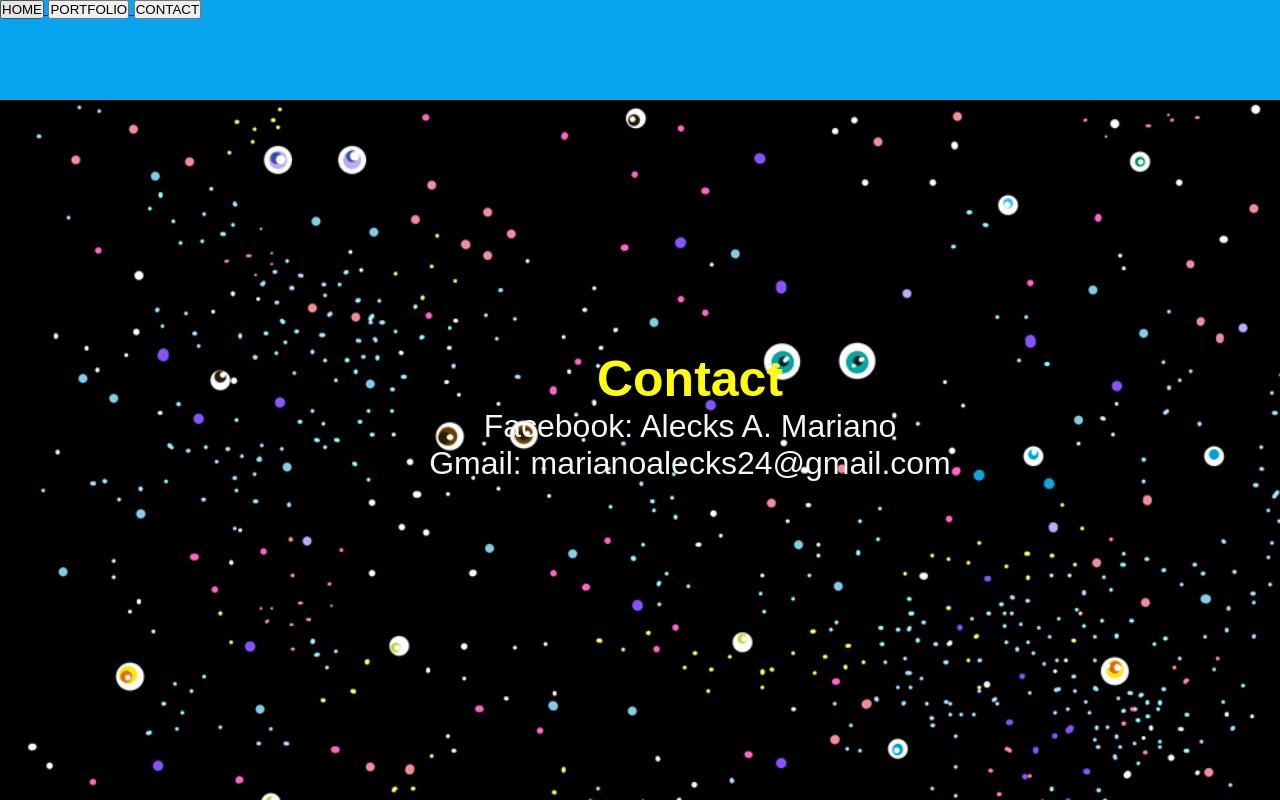
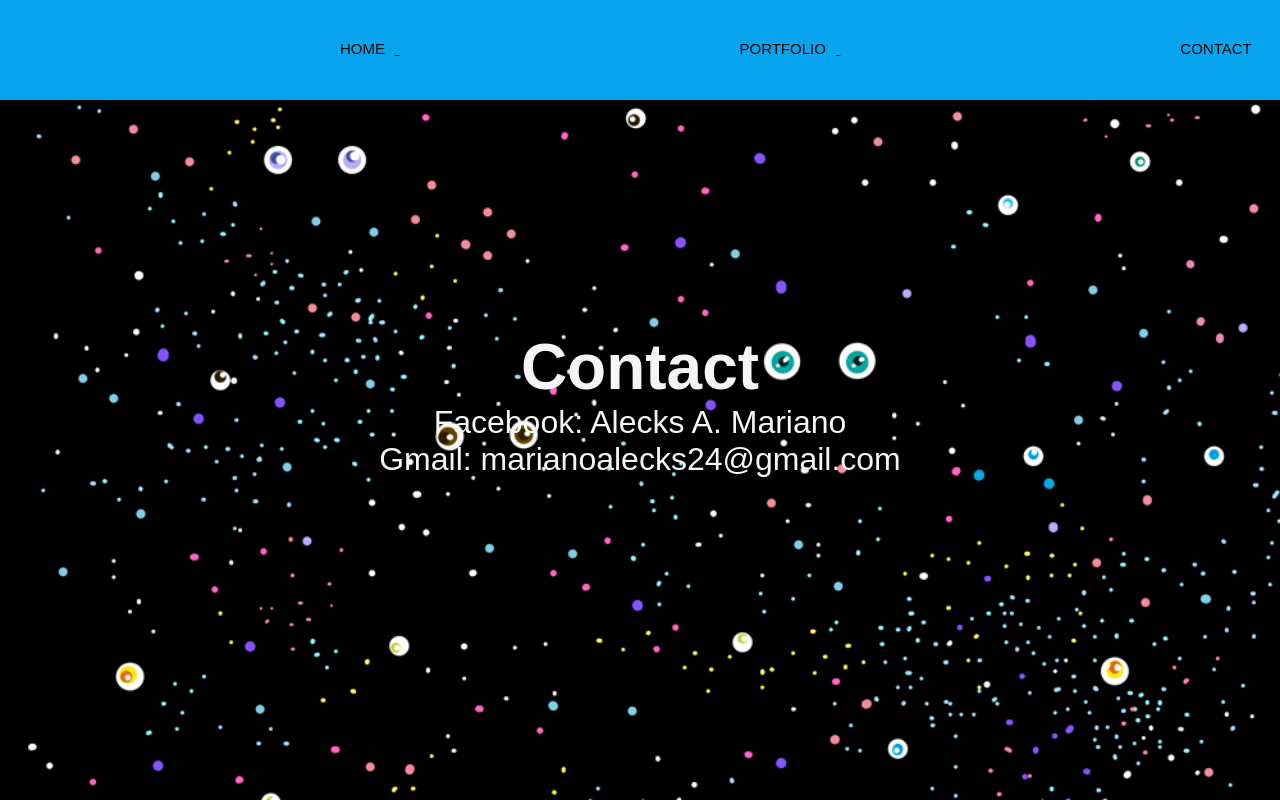
Before and after one commit to mariano112403/marianoalecks, a plain HTML site: page contact.html in a window 1280 px wide. Shown: the top 800 px of the page. Drawn offline with Linux system fonts and the light colour scheme.

Commit message:
Update contact.css

```diff
--- a/contact.css
+++ b/contact.css
@@ -54,7 +54,7 @@ nav{
    height: 100px;
    width: 1570px;
 }
-.tite {
+.txt69 {
     padding-top: 10px;
     padding-left: 10px;
     padding-right: 10px;
@@ -66,26 +66,18 @@ nav{
     border-style: none;
     font-size: 15px;
 }
-.tite:hover{
+.txt69:hover{
    font-size: x-large;
 }
 #sir{
-   animation-name: slidein;
+   animation-name: rtl;
    animation-duration: 4s;
    text-align: center;
    color: whitesmoke;
-   padding-top: 250px;
+   padding-top: 230px;
    font-size: xx-large;
-   padding-left: 100px;
 }
-@keyframes slidein{
+@keyframes rtl{
    0%{opacity :0;}
    100%{opacity : 1;}
 }
-.bgn{
-    color: yellow;
-    font-size: 50px;
-}
-#work{
-    padding-top: 30px;
-}
```
